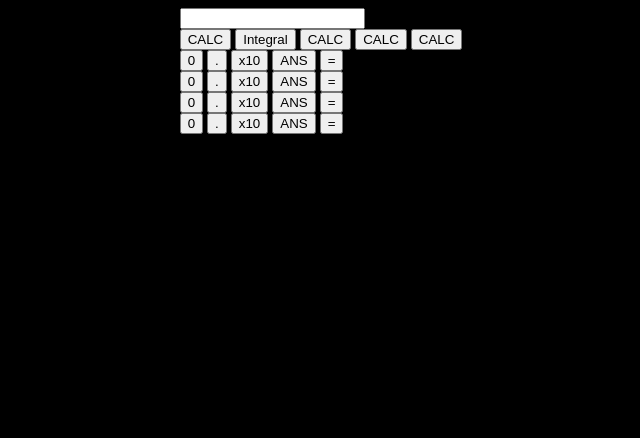
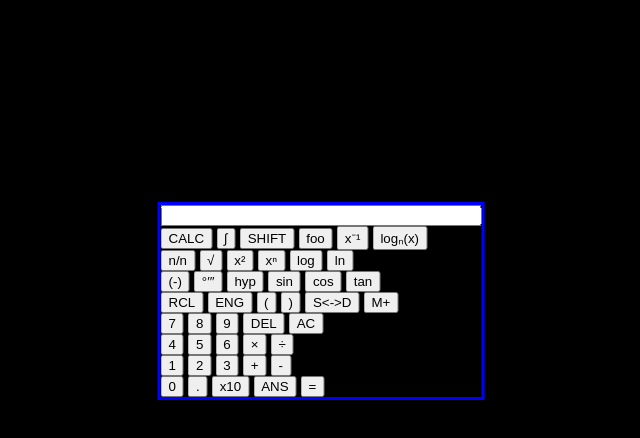
Before and after one commit to KTN2757/Calculator, a plain HTML site: page index.html in a window 1280 px wide. Shown: the whole page, without its empty margins (319-959 px from the left). Drawn offline with Linux system fonts and the light colour scheme.

Commit message:
Teadeously added all da buttons.

```diff
--- a/index.html
+++ b/index.html
@@ -7,39 +7,64 @@
     <script src="script.js" defer></script>
     <title>Web-based Calculator</title>
   </head>
-  <body></body>
-  <form>
+  <body>
+    <div class="Calculator">
       <div class="InputField">
-      <input type="text" />
+        <input type="text" size="37" />
       </div>
       <div class="Buttons">
         <div>
           <input type="button" value="CALC" />
-        <input type="button" value="Integral" />
-        <input type="button" value="CALC" />
-        <input type="button" value="CALC" />
-        <input type="button" value="CALC" />
+          <input type="button" value="&#x222B;" />
+          <input type="button" value="SHIFT" />
+          <input type="button" value="foo" />
+          <input type="button" value="x&#8315;&#185;" />
+          <input type="button" value="log&#x2099;(x)" />
         </div>
         <div>
-        <input type="button" value="0" />
-        <input type="button" value="." />
-        <input type="button" value="x10" />
-        <input type="button" value="ANS" />
-        <input type="button" value="=" />
+          <input type="button" value="n/n" />
+          <input type="button" value="√" />
+          <input type="button" value="x²" />
+          <input type="button" value="xⁿ" />
+          <input type="button" value="log" />
+          <input type="button" value="ln" />
         </div>
         <div>
-        <input type="button" value="0" />
-        <input type="button" value="." />
-        <input type="button" value="x10" />
-        <input type="button" value="ANS" />
-        <input type="button" value="=" />
+          <input type="button" value="(-)" />
+          <input type="button" value="°′″" />
+          <input type="button" value="hyp" />
+          <input type="button" value="sin" />
+          <input type="button" value="cos" />
+          <input type="button" value="tan" />
         </div>
         <div>
-        <input type="button" value="0" />
-        <input type="button" value="." />
-        <input type="button" value="x10" />
-        <input type="button" value="ANS" />
-        <input type="button" value="=" />
+          <input type="button" value="RCL" />
+          <input type="button" value="ENG" />
+          <input type="button" value="(" />
+          <input type="button" value=")" />
+          <input type="button" value="S<->D" />
+          <input type="button" value="M+" />
+        </div>
+        <div>
+          <input type="button" value="7" />
+          <input type="button" value="8" />
+          <input type="button" value="9" />
+          <input type="button" value="DEL" />
+          <input type="button" value="AC" />
+        </div>
+        <div>
+          <input type="button" value="4" />
+          <input type="button" value="5" />
+          <input type="button" value="6" />
+          <input type="button" value="×" />
+          <input type="button" value="÷" />
+        </div>
+        <div>
+          <input type="button" value="1" />
+          <input type="button" value="2" />
+          <input type="button" value="3" />
+          <input type="button" value="+" />
+          <input type="button" value="-" />
         </div>
         <div>
           <input type="button" value="0" />
@@ -49,5 +74,6 @@
           <input type="button" value="=" />
         </div>
       </div>
-  </form>
+    </div>
+  </body>
 </html>
--- a/style.css
+++ b/style.css
@@ -2,7 +2,10 @@ body {
   background-color: black;
   color: white;
 }
-form {
-  display: grid;
-  place-content: center;
+.Calculator {
+  position: absolute;
+  left: 50%;
+  top: 50%;
+  transform: translate(-50%, -100%);
+  border: #0000ff solid;
 }
```
Lines whose indentation alone changed are shown as unchanged.
